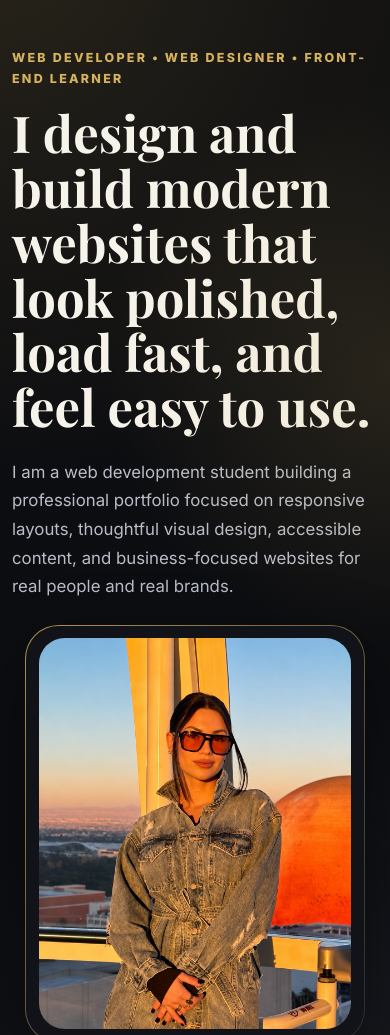
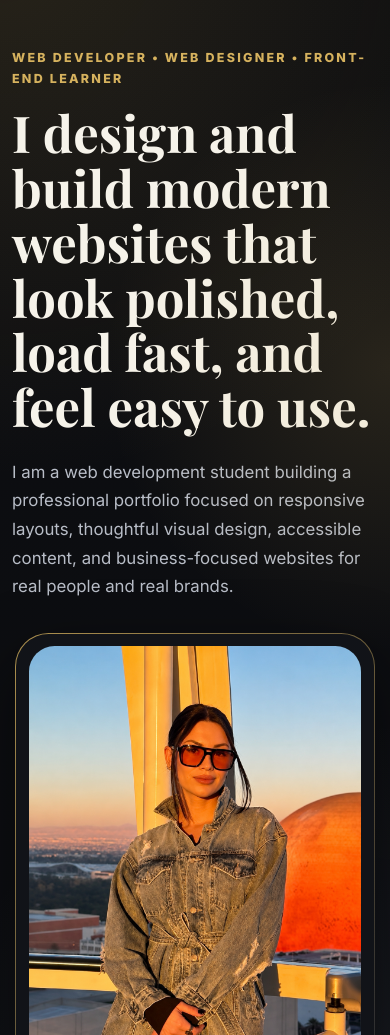
Before and after one commit to dreamwallsstudioca/viktoriia-prisna-final-portfolio, a plain HTML site: page viktoriia-prisna-final-portfolio/final/index.html in a window 390 px wide. Shown: the part 65-1100 px from the top of the page. Drawn offline with nearby package versions, Linux system fonts and the light colour scheme.

Commit message:
Update styles.css

```diff
--- a/viktoriia-prisna-final-portfolio/final/css/styles.css
+++ b/viktoriia-prisna-final-portfolio/final/css/styles.css
@@ -656,3 +656,30 @@ legend {
     transition: none !important;
   }
 }
+/* Mobile hero photo placement fix */
+@media (max-width: 991.98px) {
+  .hero-text {
+    margin-bottom: 2rem;
+  }
+
+  .hero-mobile-photo {
+    width: 100%;
+    display: block;
+    margin-top: 2rem;
+    margin-bottom: 2.5rem;
+    position: relative;
+    z-index: 1;
+  }
+
+  .hero-mobile-photo .portrait-card {
+    max-width: 360px;
+    margin-inline: auto;
+    transform: none !important;
+  }
+
+  .hero-mobile-photo .professional-photo {
+    width: 100%;
+    aspect-ratio: 4 / 5;
+    object-fit: cover;
+  }
+}
```
